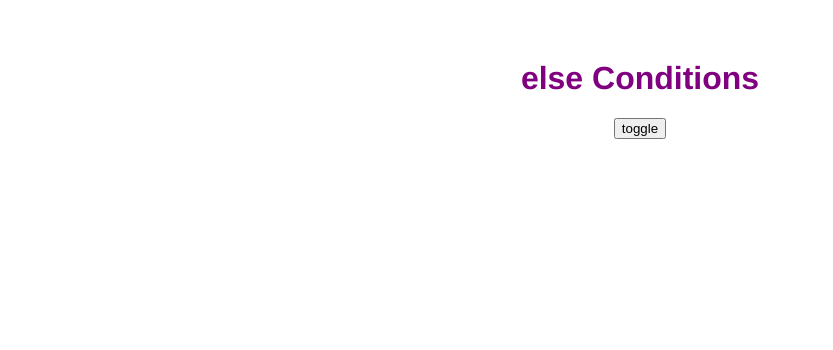
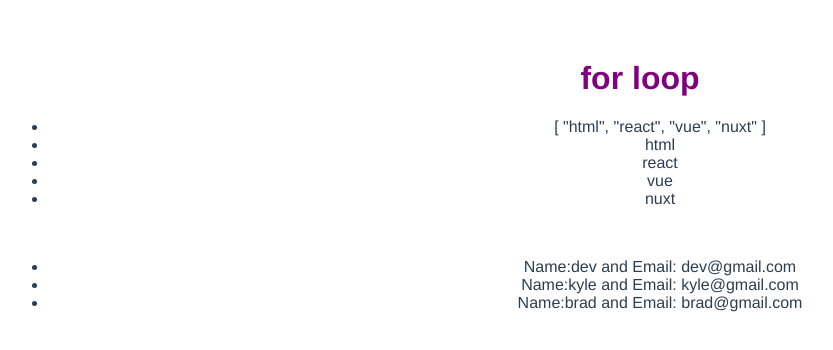
Before and after one commit to arvindk07/vue-step-by-step, a Vue app: page / in a window 1280 px wide. Shown: the top 350 px of the page, without its empty margins (0-833 px from the left). Built offline with nearby package versions, Linux system fonts and the light colour scheme.

Commit message:
for loop

```diff
--- a/src/components/HomeComponents.vue
+++ b/src/components/HomeComponents.vue
@@ -1,7 +1,17 @@
 <template>
-  <h1 v-if="show">if else Conditions</h1>
-  <h1 v-else>else Conditions</h1>
-  <button @click="show = !show">toggle</button>
+  <h1>for loop</h1>
+  <ul>
+    <li>
+      {{ technology }}
+    </li>
+    <li v-for="item in technology" :key="item">{{ item }}</li>
+  </ul>
+  <br />
+  <ul>
+    <li v-for="item in users" :key="item.name">
+      Name:{{ item.name }} and Email: {{ item.email }}
+    </li>
+  </ul>
 </template>
 
 <script>
@@ -9,7 +19,12 @@ export default {
   name: "HomeComponents",
   data() {
     return {
-      show: false,
+      technology: ["html", "react", "vue", "nuxt"],
+      users: [
+        { name: "dev", email: "dev@gmail.com" },
+        { name: "kyle", email: "kyle@gmail.com" },
+        { name: "brad", email: "brad@gmail.com" },
+      ],
     };
   },
   methods: {},
```
